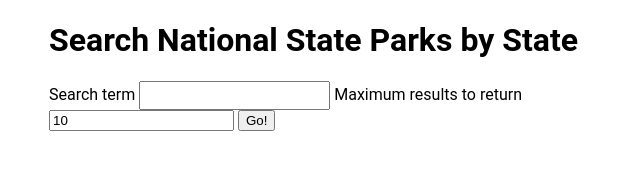
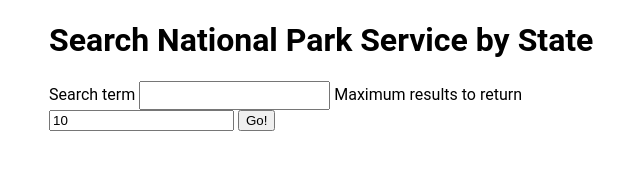
Before and after one commit to AJVDV/NPS-Assignment, a plain HTML site: page index.html in a window 1280 px wide. Shown: the whole page, without its empty margins (291-931 px from the left). Drawn offline with nearby package versions, Linux system fonts and the light colour scheme.

Commit message:
updated html
updated html

```diff
--- a/index.html
+++ b/index.html
@@ -4,13 +4,13 @@
     <meta charset="UTF-8">
     <meta name="viewport" content="width=device-width, initial-scale=1.0">
     <meta http-equiv="X-UA-Compatible" content="ie=edge">
-    <title>Search National State Parks by State</title>
+    <title>Search National Park Service by State</title>
     <link rel="shortcut icon" href="#">
     <link rel="stylesheet" href="index.css">
 </head>
 <body>
     <div class="container">
-        <h1>Search National State Parks by State</h1>
+        <h1>Search National Park Service by State</h1>
 
         <form id="js-form">
             <label for="search-term">Search term</label>
```
